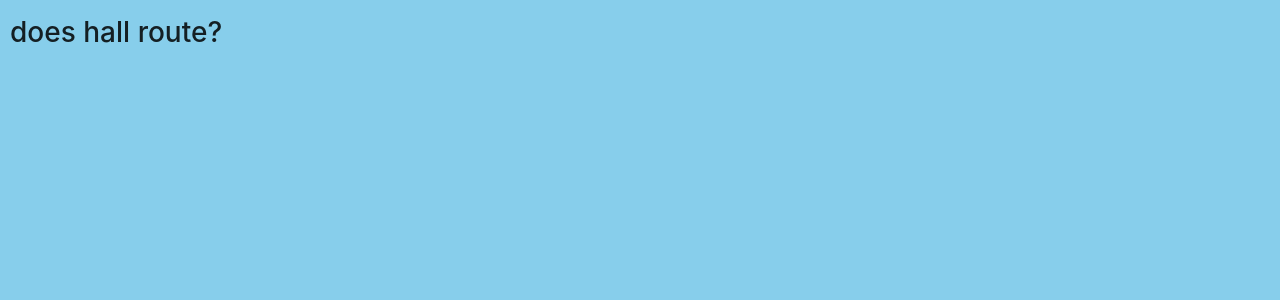
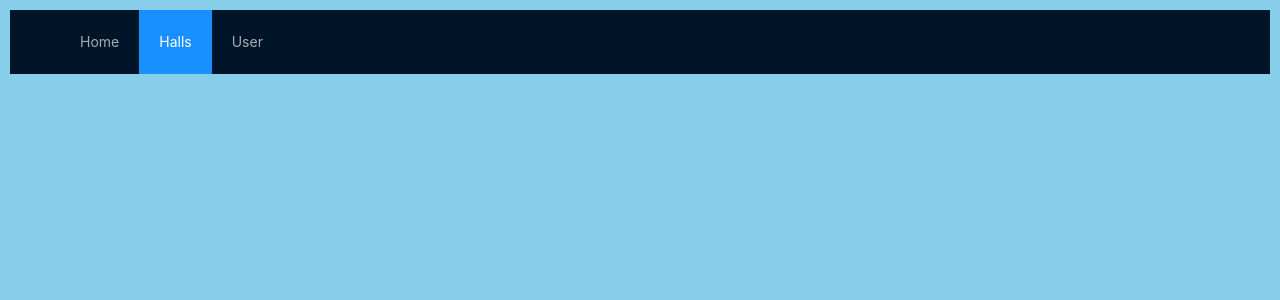
Before and after one commit to NickMardon/DragChat, a React (Create React App) app: page / in a window 1280 px wide. Shown: the top 300 px of the page. Built offline with nearby package versions, Linux system fonts and the light colour scheme.

Commit message:
fixed navbar routing

```diff
--- a/src/components/Navframe/NavFrame.js
+++ b/src/components/Navframe/NavFrame.js
@@ -1,6 +1,7 @@
 import React from "../../../node_modules/react";
 import { Layout } from '../../../node_modules/antd/lib';
 import { Menu, Button } from '../../../node_modules/antd/lib';
+import { Link } from "react-router-dom";
 
 const { Header, Footer, Content } = Layout;
 
@@ -11,9 +12,21 @@ export default function NavBar(){
     <Header>
       <div className="logo" />
       <Menu theme="dark" mode="horizontal" defaultSelectedKeys={['2']}>
-        <Menu.Item key="1">Home</Menu.Item>
-        <Menu.Item key="2">Halls</Menu.Item>
-        <Menu.Item key="3">User Page</Menu.Item>
+        <Menu.Item key="1">
+        <Link to="/">
+          Home
+        </Link>
+        </Menu.Item>
+        <Menu.Item key="2">
+        <Link to="hall">
+          Halls
+        </Link>
+        </Menu.Item>
+        <Menu.Item key="3">
+        <Link to="user">
+          User
+        </Link>
+        </Menu.Item>
       </Menu>
     </Header>
     </Layout>
--- a/src/pages/Home.js
+++ b/src/pages/Home.js
@@ -1,9 +1,10 @@
-import React from 'react'
+import React from 'react';
+import NavFrame from "../components/NavFrame/NavFrame";
 
 export default function Home() {
     return (
         <div>
-            <h1>does hall route?</h1>
+            <NavFrame />
         </div>
     )
 }
```
Also changed, not shown: src/components/Navbar/Navbar.css (deleted, +0 -15 lines), src/components/Navbar/Navbar.js (deleted, +0 -16 lines).
